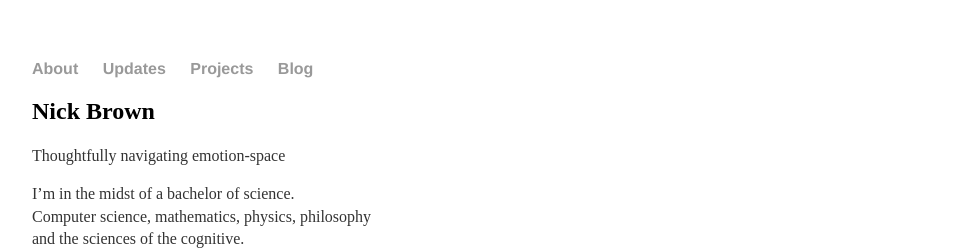
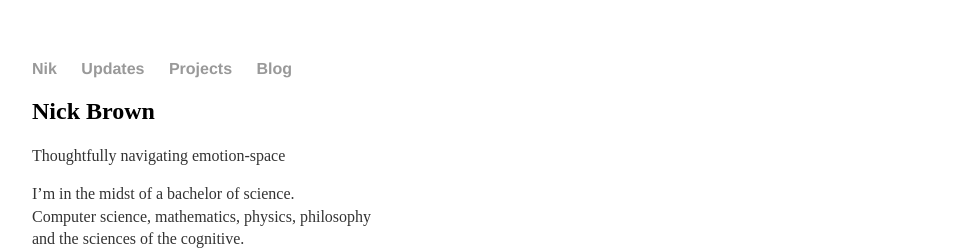
Before and after one commit to slavachalnev/nickaustinbrown.github.io, a Jekyll site: the page built from index.html, in a window 1280 px wide. Shown: the top 252 px of the page, without its empty margins (160-1119 px from the left). Built offline with Jekyll 4.4.1, drawn with Linux system fonts in a browser that asks for light colours.

Commit message:
Update default.html

```diff
--- a/_layouts/default.html
+++ b/_layouts/default.html
@@ -8,7 +8,7 @@
 		<body>
 			<nav>
 	    		<ul>
-	        		<li><a href="/">About</a></li>
+	        		<li><a href="/">Nik</a></li>
 	        		<li><a href="/updates">Updates</a></li>
 				<li><a href="/projects">Projects</a></li>
 	        		<li><a href="/blog">Blog</a></li>
```
